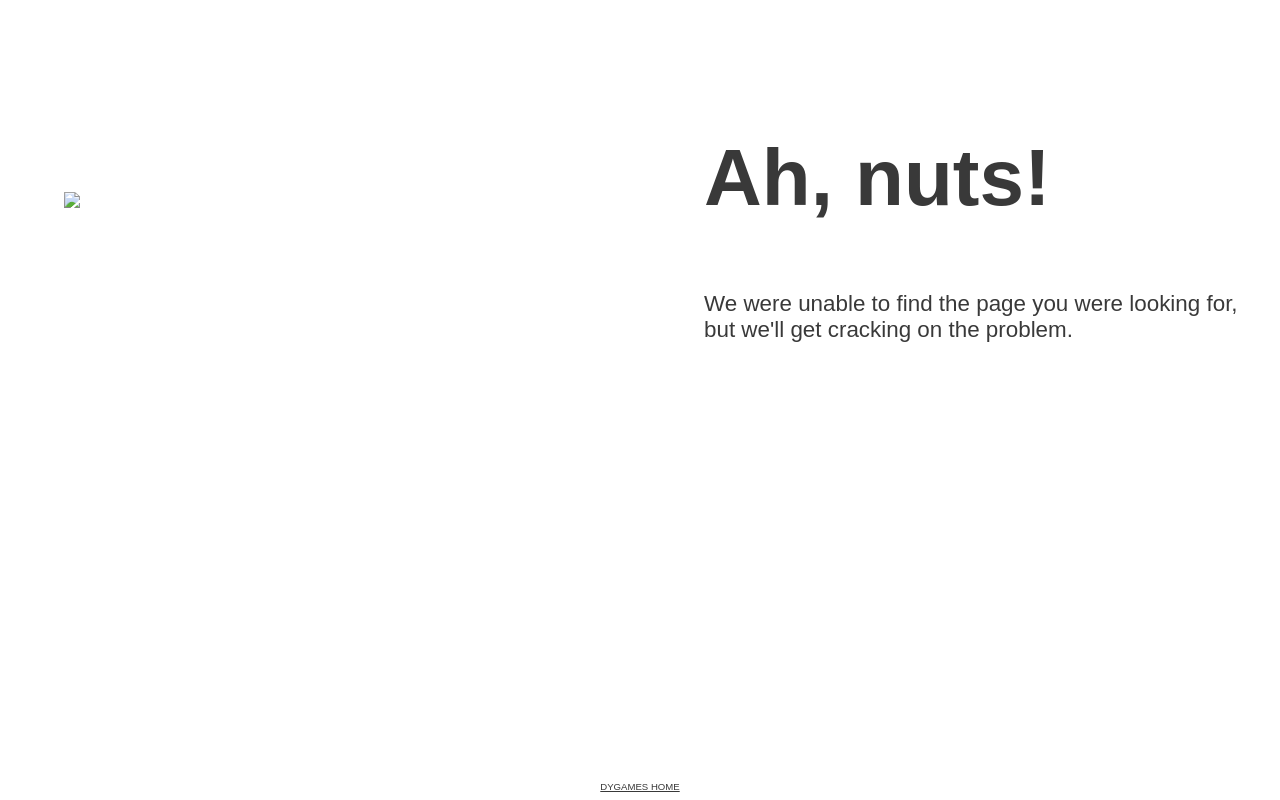
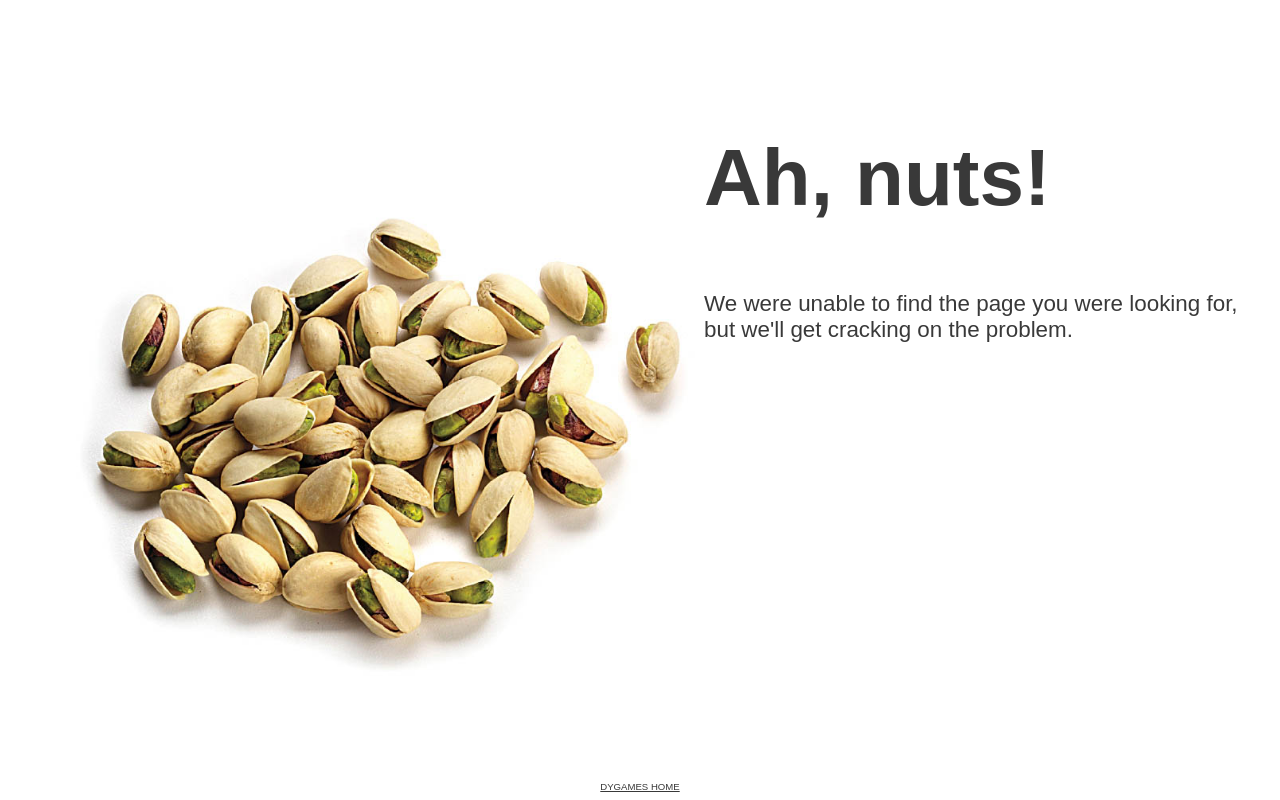
Before and after one commit to dyblocks/dygames, a plain HTML site: page index.html in a window 1280 px wide. Drawn offline with Linux system fonts and the light colour scheme.

Commit message:
Update index.html

```diff
--- a/index.html
+++ b/index.html
@@ -74,7 +74,7 @@
       <h1>Ah, nuts!</h1>
       <p>We were unable to find the page you were looking for, but we'll get cracking on the problem.</p>
     </div>
-    <img src="pistachios.jpg" class="image">
+    <img src="pistachios.jpg.JPG" class="image">
   </div>
 </body>
 <footer><a href="http://dygames.github.io" target="_blank">DYGAMES HOME</a></footer>
```
